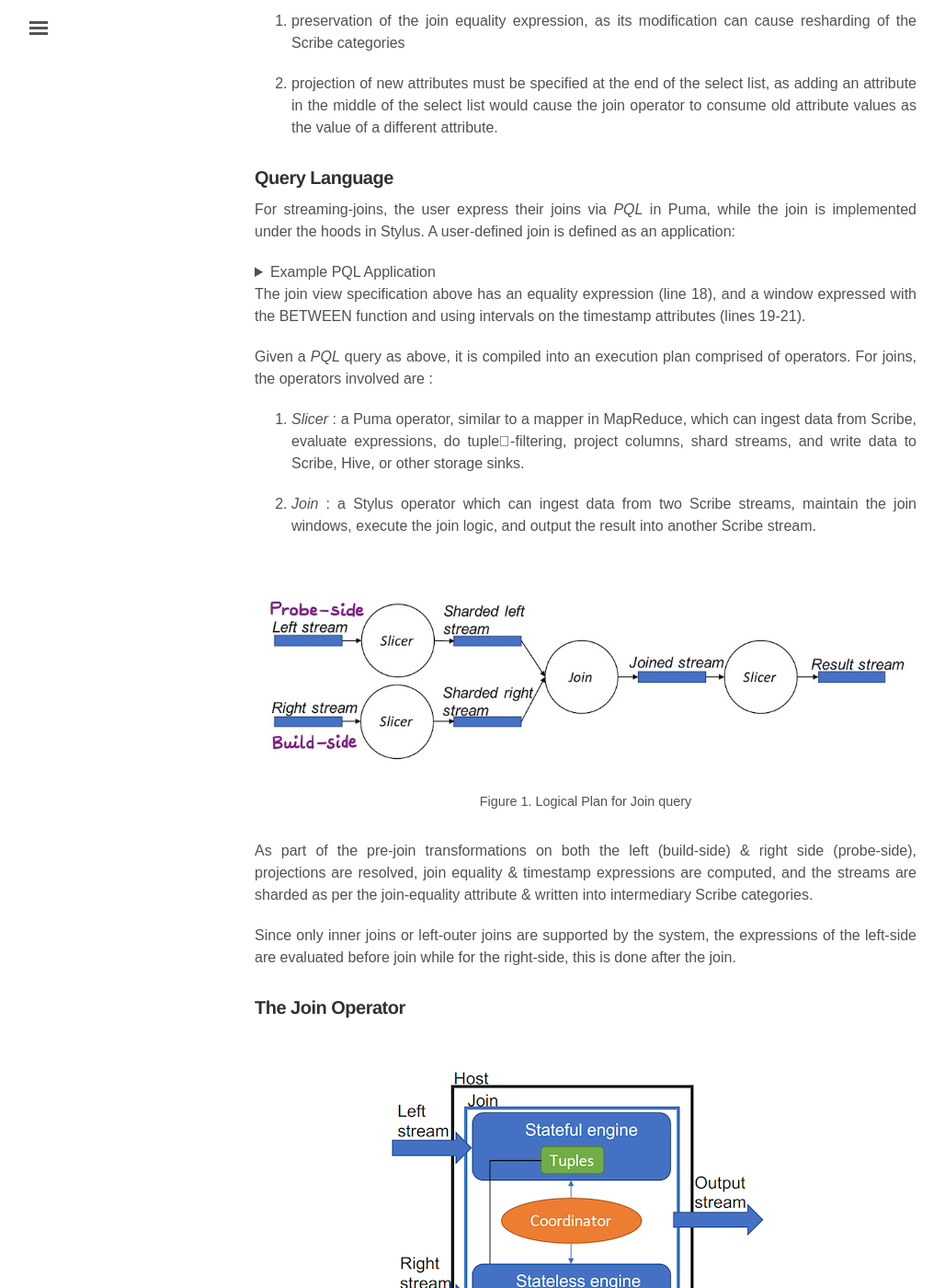
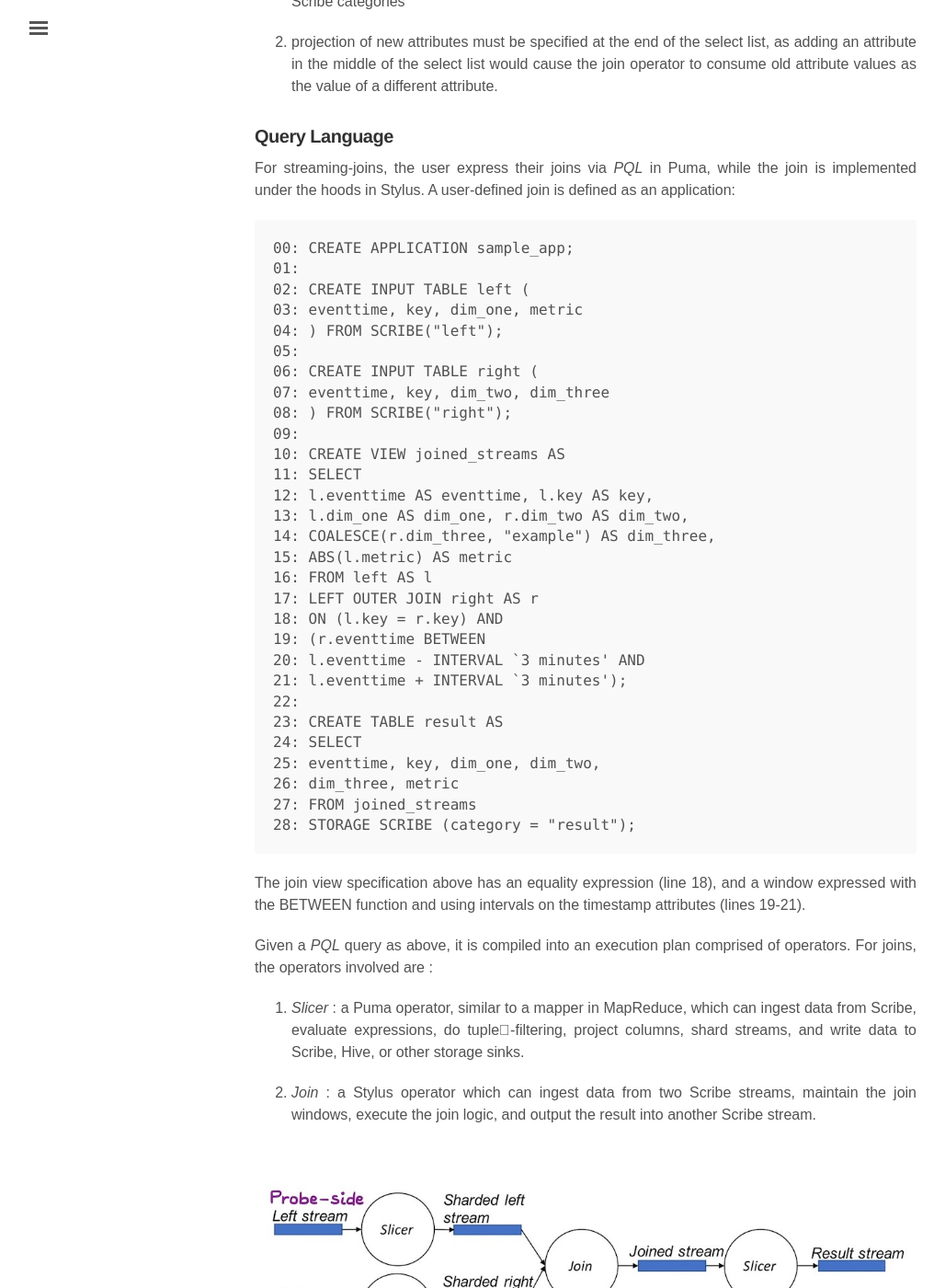
Before and after one commit to sujithjay/sujithjay.github.io, a Jekyll site: the page built from _posts/2020-04-27-Providing-Streaming-Joins-as-a-Service-at-Facebook.md, in a window 1280 px wide and 1400 px high, scrolled down 1615 px. Shown: the whole window at 92% size, without its empty margins (3-1031 px from the left). Built offline with Jekyll 4.4.1, drawn with Linux system fonts in a browser that asks for light colours; nearby versions of some CDN libraries; some web fonts are replaced; formulas are drawn with MathJax 3; comment, search, counter and statistics services are not loaded; some of the changed text lies outside the part shown.

Commit message:
Revert "Providing Streaming Joins as a Service at Facebook"
This reverts commit 71843195fc93c768ff45f4b5514274332d8fbd39.

````diff
--- a/_posts/2020-04-27-Providing-Streaming-Joins-as-a-Service-at-Facebook.md
+++ b/_posts/2020-04-27-Providing-Streaming-Joins-as-a-Service-at-Facebook.md
@@ -55,16 +54,37 @@ streaming join is significantly different, users have the option of creating a v
 
 For streaming-joins, the user express their joins via _PQL_ in Puma, while the join is implemented under the hoods in Stylus. A user-defined join is defined as an application:
 
-<details>
-<summary>Example PQL Application</summary>
-<p>
-
-```python
-print("hello world!")
 ```
-</p>
-</details>
-
+00: CREATE APPLICATION sample_app;
+01:
+02: CREATE INPUT TABLE left (
+03: eventtime, key, dim_one, metric
+04: ) FROM SCRIBE("left");
+05:
+06: CREATE INPUT TABLE right (
+07: eventtime, key, dim_two, dim_three
+08: ) FROM SCRIBE("right");
+09:
+10: CREATE VIEW joined_streams AS
+11: SELECT
+12: l.eventtime AS eventtime, l.key AS key,
+13: l.dim_one AS dim_one, r.dim_two AS dim_two,
+14: COALESCE(r.dim_three, "example") AS dim_three,
+15: ABS(l.metric) AS metric
+16: FROM left AS l
+17: LEFT OUTER JOIN right AS r
+18: ON (l.key = r.key) AND
+19: (r.eventtime BETWEEN
+20: l.eventtime - INTERVAL `3 minutes' AND
+21: l.eventtime + INTERVAL `3 minutes');
+22:
+23: CREATE TABLE result AS
+24: SELECT
+25: eventtime, key, dim_one, dim_two,
+26: dim_three, metric
+27: FROM joined_streams
+28: STORAGE SCRIBE (category = "result");
+```
 The join view specification above has an equality expression (line 18), and a window expressed with the BETWEEN function
 and using intervals on the timestamp attributes (lines 19-21).
 
````
Also changed, not shown: other parts of _posts/2020-04-27-Providing-Streaming-Joins-as-a-Service-at-Facebook.md (+0 -1 lines).
